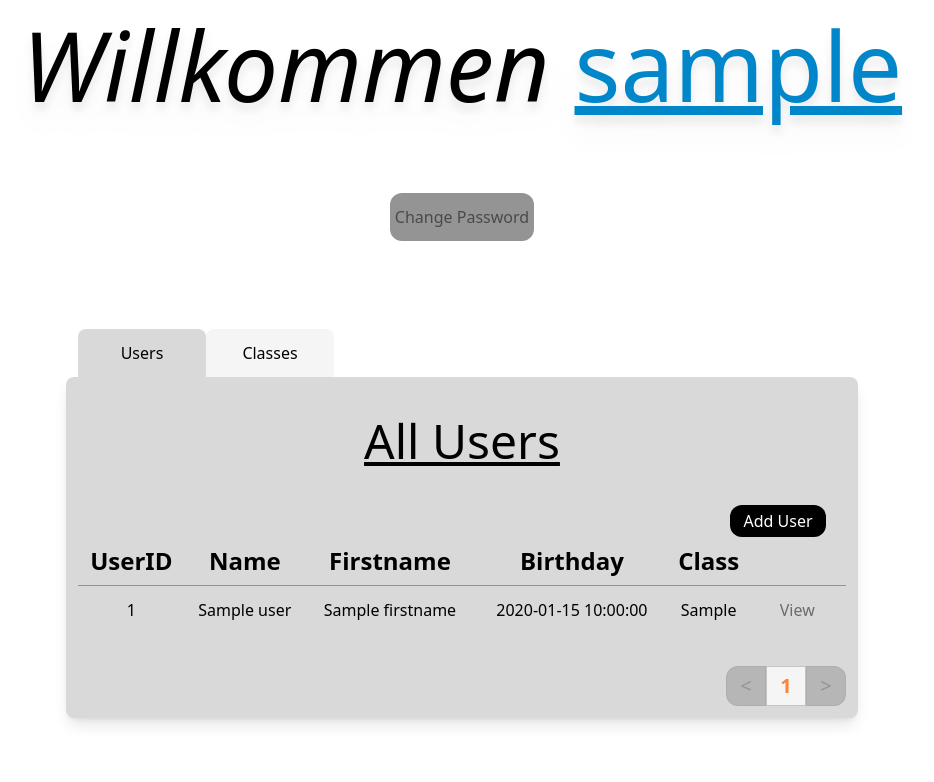
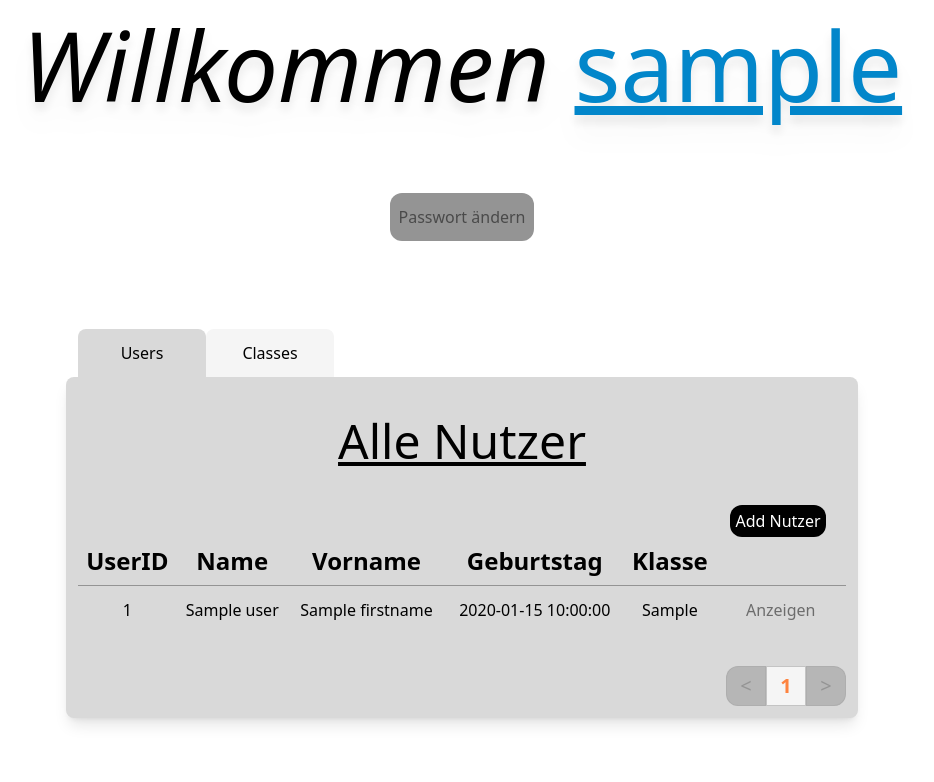
Before and after one commit to Saftladen-GmbH/CN-P108-Zeiterfassung, a Flask app: template app/templates/admin.html in a window 1280 px wide. Shown: the part 175-957 px from the top of the page, without its empty margins (178-1112 px from the left). Run offline with Flask 3, Linux system fonts and the light colour scheme; the template is opened without the code that fills it: most values are stand-ins (such as "Sample title", 1, 10 or a date in 2020); style sheets or scripts are compiled from the project's sources.

Commit message:
Sichtbarer Text zu Deutsch geändert

```diff
--- a/app/templates/404.html
+++ b/app/templates/404.html
@@ -1,6 +1,6 @@
 {%extends "basis_tmplt.html"%}
 
-{%block title%}Not Found!{%endblock%}
+{%block title%}404 - Seite nicht gefunden!{%endblock%}
 
 {%block body%}
 <div class="w-full min-h-full flex justify-center">
@@ -10,6 +10,6 @@
         <a type="button"
             href="{{url_for('index')}}"
             class="text-center content-center h-12 w-36 rounded-xl bg-black text-white hover:bg-rot ring-rot/50 hover:ring-8 hover:text-black active:bg-red-800 active:text-white active:duration-100 active:ease-out transition-all duration-300 text-nowrap">Go
-            back</a>
+            Zurück</a>
     </div>
     {% endblock %}
--- a/app/templates/admin.html
+++ b/app/templates/admin.html
@@ -21,8 +21,8 @@
         </h1>
         <form class="flex justify-center items-center my-20" method="post">
             <button disabled
-                class="mx-5 h-12 w-36 rounded-xl bg-grau-dunkel text-black/50 hover:text-black/25 text-nowrap text-center">Change
-                Password</button>
+                class="mx-5 h-12 w-36 rounded-xl bg-grau-dunkel text-black/50 hover:text-black/25 text-nowrap text-center">Passwort
+                ändern</button>
         </form>
     </div>
     <div class="flex flex-col justify-center items-center ">
@@ -32,23 +32,23 @@
         </div>
         <div class="rounded-lg bg-grau px-3 shadow-lg">
             <div id="user" class="flex flex-col justify-center items-center transition-all duration-300">
-                <h2 class="text-5xl my-10 underline">All Users</h2>
+                <h2 class="text-5xl my-10 underline">Alle Nutzer</h2>
                 <form class="flex justify-end w-full" method="post">
                     {% if "000000000000" in data.UID %}
-                    <button disabled class="mx-5 h-8 w-24 rounded-xl bg-grau-dunkel text-black/50 hover:text-black/25 text-nowrap text-center">Add
-                        Admin</button>
+                    <button disabled class="mx-5 h-8 w-24 rounded-xl bg-grau-dunkel text-black/50 hover:text-black/25 text-nowrap text-center">Admin
+                        hinzufügen</button>
                     {% endif %}
                     <button name="btn_add_user" value="adding_user"
                         class="mx-5 h-8 w-24 rounded-xl bg-black text-white hover:bg-blau ring-blau/50 hover:ring-8 hover:text-black active:bg-orange active:text-white active:duration-100 active:ease-out transition-all duration-300 text-nowrap">Add
-                        User</button>
+                        Nutzer</button>
                 </form>
                 <table id="all_users" class="min-w-[60vw] mb-5">
                     <thead>
                         <th class="border-b border-grau-dunkel py-2 text-2xl">UserID</th>
                         <th class="border-b border-grau-dunkel py-2 text-2xl">Name</th>
-                        <th class="border-b border-grau-dunkel py-2 text-2xl">Firstname</th>
-                        <th class="border-b border-grau-dunkel py-2 text-2xl">Birthday</th>
-                        <th class="border-b border-grau-dunkel py-2 text-2xl">Class</th>
+                        <th class="border-b border-grau-dunkel py-2 text-2xl">Vorname</th>
+                        <th class="border-b border-grau-dunkel py-2 text-2xl">Geburtstag</th>
+                        <th class="border-b border-grau-dunkel py-2 text-2xl">Klasse</th>
                         <th class="border-b border-grau-dunkel py-2 text-2xl"></th>
                     </thead>
                     <tbody>
@@ -61,7 +61,7 @@
                             <td class="">{{user.DOB}}</td>
                             <td class="">{{user.class.CA}}</td>
                             <td class="py-3">
-                                <a class="mx-5 text-black/50 hover:text-black/25 text-nowrap text-center" href="{{url_for('admin_userdetails', AID=data.Username, UID=user.UID)}}">View</a>
+                                <a class="mx-5 text-black/50 hover:text-black/25 text-nowrap text-center" href="{{url_for('admin_userdetails', AID=data.Username, UID=user.UID)}}">Anzeigen</a>
                             </td>
                         </tr>
                         {%endif%}
@@ -71,11 +71,11 @@
                 {{page_selector(user_pages['pagination'], 'admin', data.Username, "userpage")}}
             </div>
             <div id="classes" class="hidden flex flex-col justify-center items-center transition-all duration-300">
-                <h2 class="text-5xl my-10 underline">All Classes</h2>
+                <h2 class="text-5xl my-10 underline">Alle Klassen</h2>
                 <form class="flex justify-end w-full" method="post">
                     <button name="btn_add_class" value="adding_class"
-                        class="mx-5 h-8 w-24 rounded-xl bg-black text-white hover:bg-blau ring-blau/50 hover:ring-8 hover:text-black active:bg-orange active:text-white active:duration-100 active:ease-out transition-all duration-300 text-nowrap">Add
-                        Class</button>
+                        class="mx-5 h-8 w-24 rounded-xl bg-black text-white hover:bg-blau ring-blau/50 hover:ring-8 hover:text-black active:bg-orange active:text-white active:duration-100 active:ease-out transition-all duration-300 text-nowrap">Klasse
+                        Hinzufügen</button>
                 </form>
                 <table id="all_users" class="min-w-[60vw] mb-5">
                     <thead>
@@ -91,7 +91,7 @@
                             <td class="">{{class.Subject_area}}</td>
                             <td class="">{{class.Classroom}}</td>
                             <td class="py-3">
-                                <a class="mx-5 text-black/50 hover:text-black/25 text-nowrap text-center" href="{{url_for('admin_classdetails', AID=data.Username, CA=class.CA)}}">View</a>
+                                <a class="mx-5 text-black/50 hover:text-black/25 text-nowrap text-center" href="{{url_for('admin_classdetails', AID=data.Username, CA=class.CA)}}">Anzeigen</a>
                             </td>
                         </tr>
                         {% endfor %}
```
